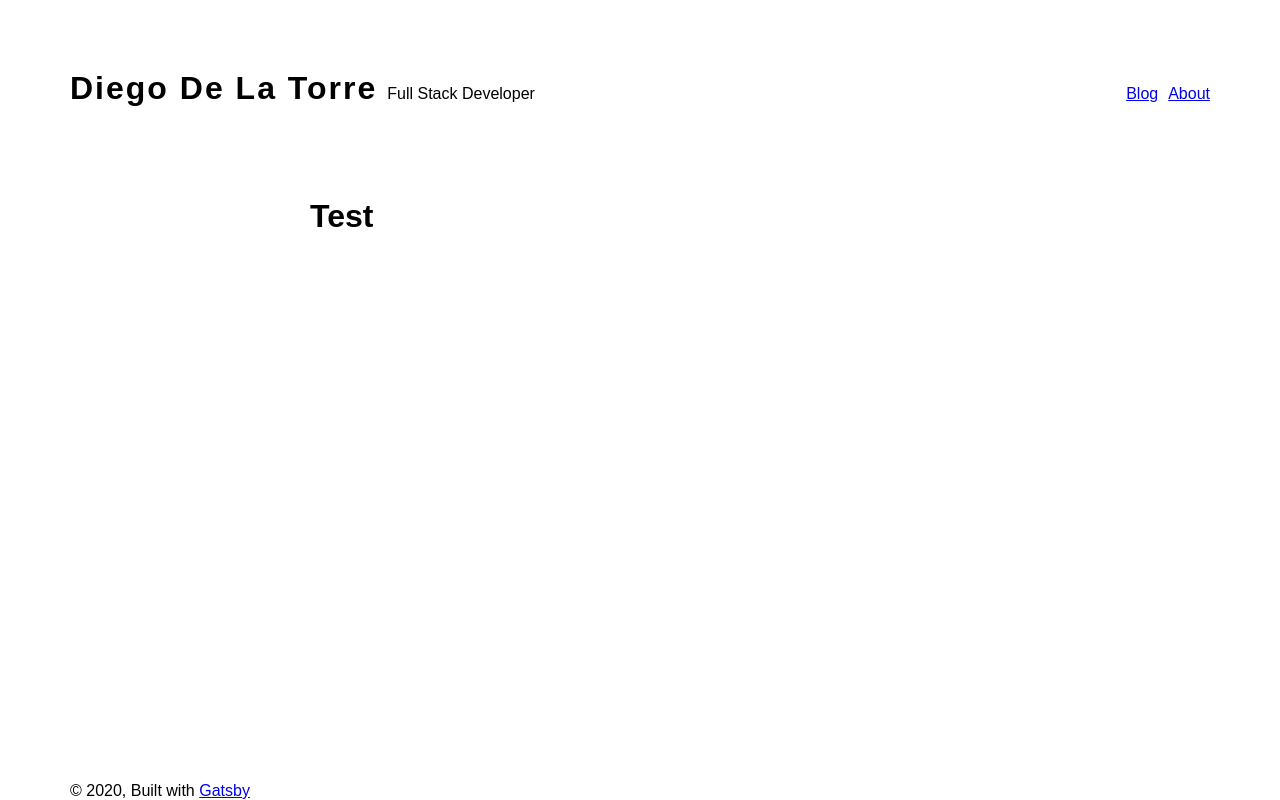
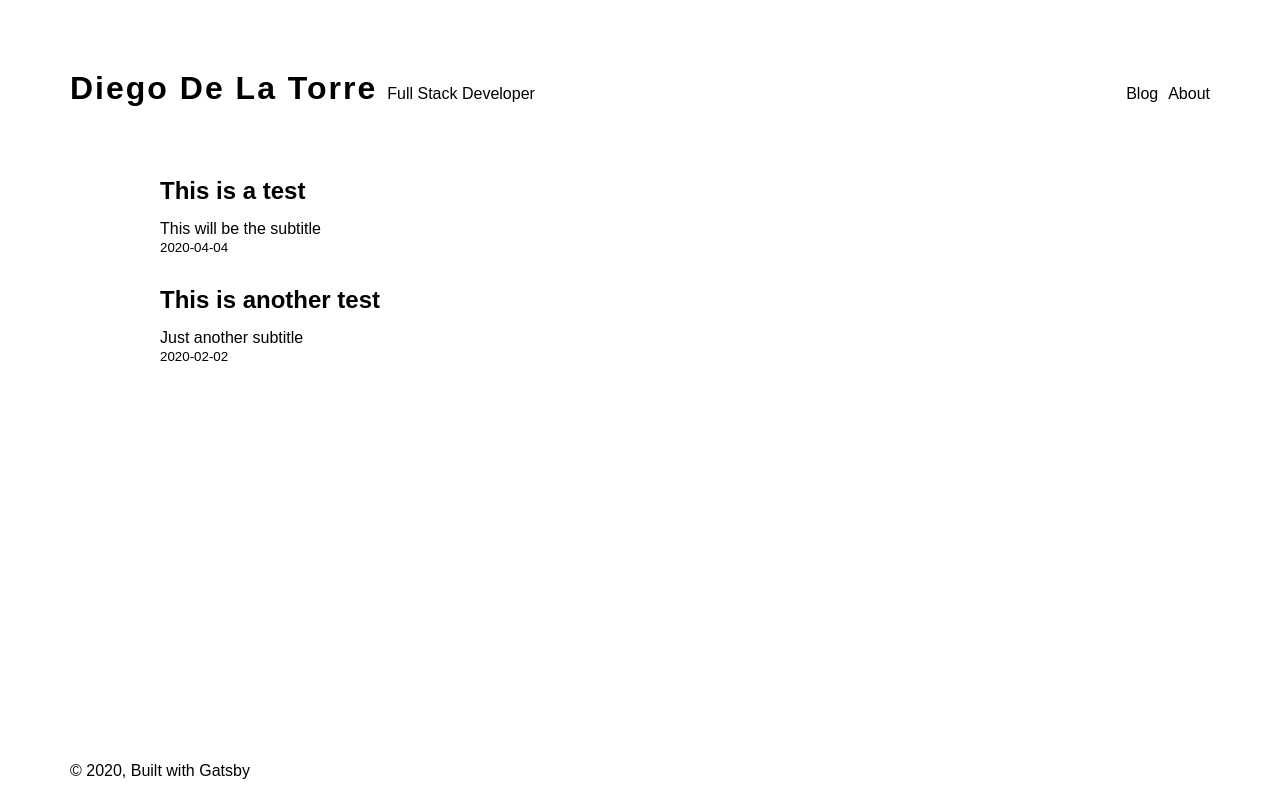
Before and after one commit to Diegodlt/blog, a Gatsby site: page / in a window 1280 px wide. Built offline with nearby package versions, Linux system fonts and the light colour scheme; Gatsby itself is replaced by a stand-in of ours.

Commit message:
Render markdown posts in blog

```diff
--- a/src/pages/index.js
+++ b/src/pages/index.js
@@ -1,15 +1,44 @@
 import React from "react"
+import { graphql, useStaticQuery } from 'gatsby';
 import { Link } from "gatsby"
 
 import Layout from "../components/layout"
 import Image from "../components/image"
 import SEO from "../components/seo"
 
-const IndexPage = () => (
-  <Layout>
-    <SEO title="Home" />
-    <h1>Test</h1>
-  </Layout>
-)
+const IndexPage = () => {
+
+  const data = useStaticQuery(graphql`
+    query{
+      allMarkdownRemark{
+        edges{
+          node{
+            frontmatter{
+              title
+              date
+              subtitle
+            }
+          }
+        }
+      }
+    }
+    `)
+
+  console.log(data);
+  return(
+    <Layout>
+      <SEO title="Home" />
+      {data.allMarkdownRemark.edges.map(edge=>{
+        return(
+          <article key={edge.node.id}>
+            <h2>{edge.node.frontmatter.title}</h2>
+            {edge.node.frontmatter.subtitle? <p>{edge.node.frontmatter.subtitle}</p>: null}
+            <time>{edge.node.frontmatter.date}</time>
+          </article>
+        )
+      })}
+    </Layout>
+  )
+}
 
 export default IndexPage
--- a/src/posts/blog-post.md
+++ b/src/posts/blog-post.md
@@ -1,9 +1,10 @@
 ---
 title: "This is a test"
+subtitle: "This will be the subtitle"
 date: "2020-04-04"
 ---
 
-Hello this is a test
+# Hello My name is Diego
 
 1. One
 2. Two
--- /dev/null
+++ b/src/posts/test-post.md
@@ -0,0 +1,5 @@
+---
+title: "This is another test"
+subtitle: "Just another subtitle"
+date: "2020-02-02"
+---
--- a/src/styles/layout.scss
+++ b/src/styles/layout.scss
@@ -11,12 +11,15 @@ body, html {
     padding: 40px 0;
 }
 
+a{
+    text-decoration: none;
+    color: black;
+}
+
 header{
     color: black;
     padding: 30px 0;
     a{
-        text-decoration: none;
-        color: black;
         font-weight: 600;
         letter-spacing: 2px;
     }
@@ -42,11 +45,25 @@ nav{
 }
 
 .content{
-    max-width: 660px;
+    max-width: 960px;
     margin: auto;
 }
 
 footer{
     position: absolute;
     bottom: 0;
+    padding: 20px 0;
 }
+
+article{
+    margin-bottom: 30px;
+    h2, p{
+        margin: 0;
+    }
+    h2{
+        margin-bottom: 15px;
+    }
+    time{
+        font-size: smaller;
+    }
+}
```
